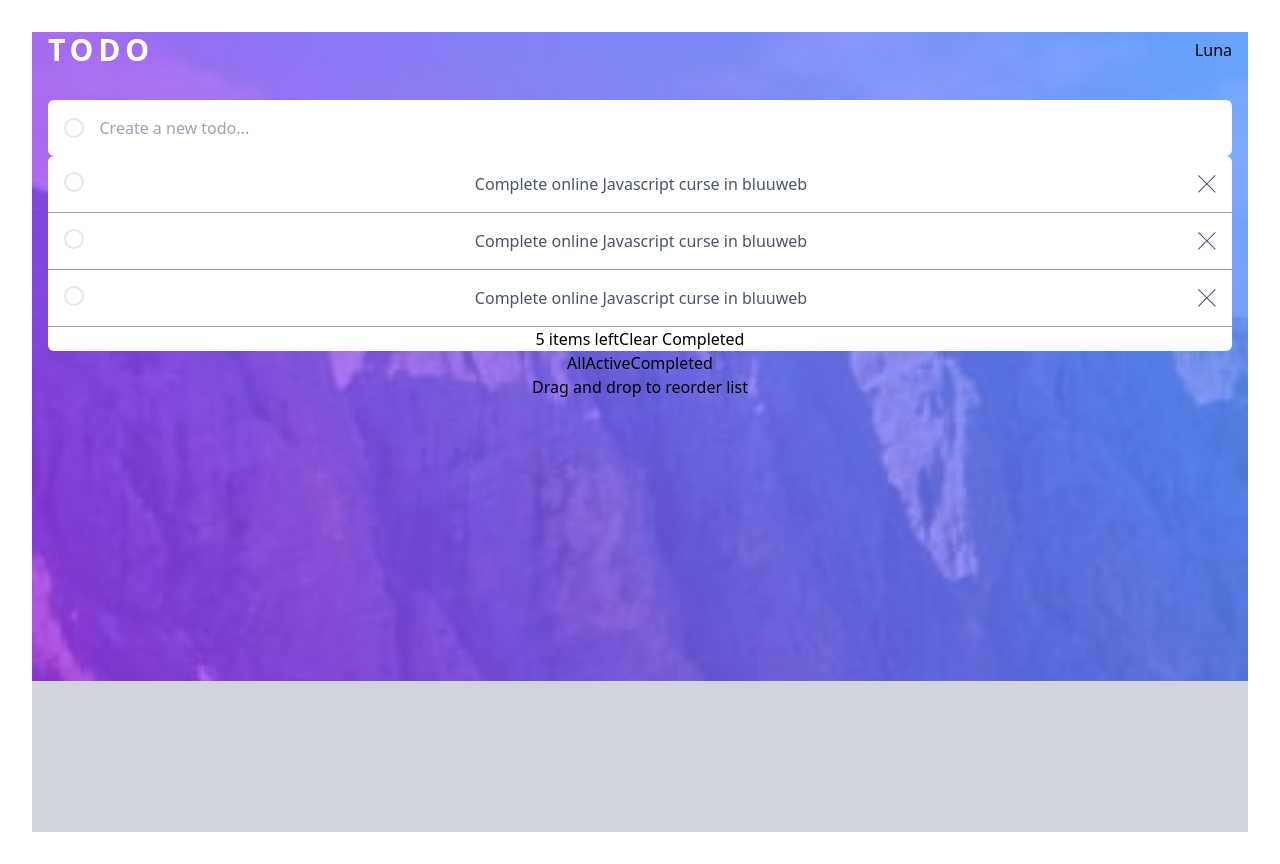
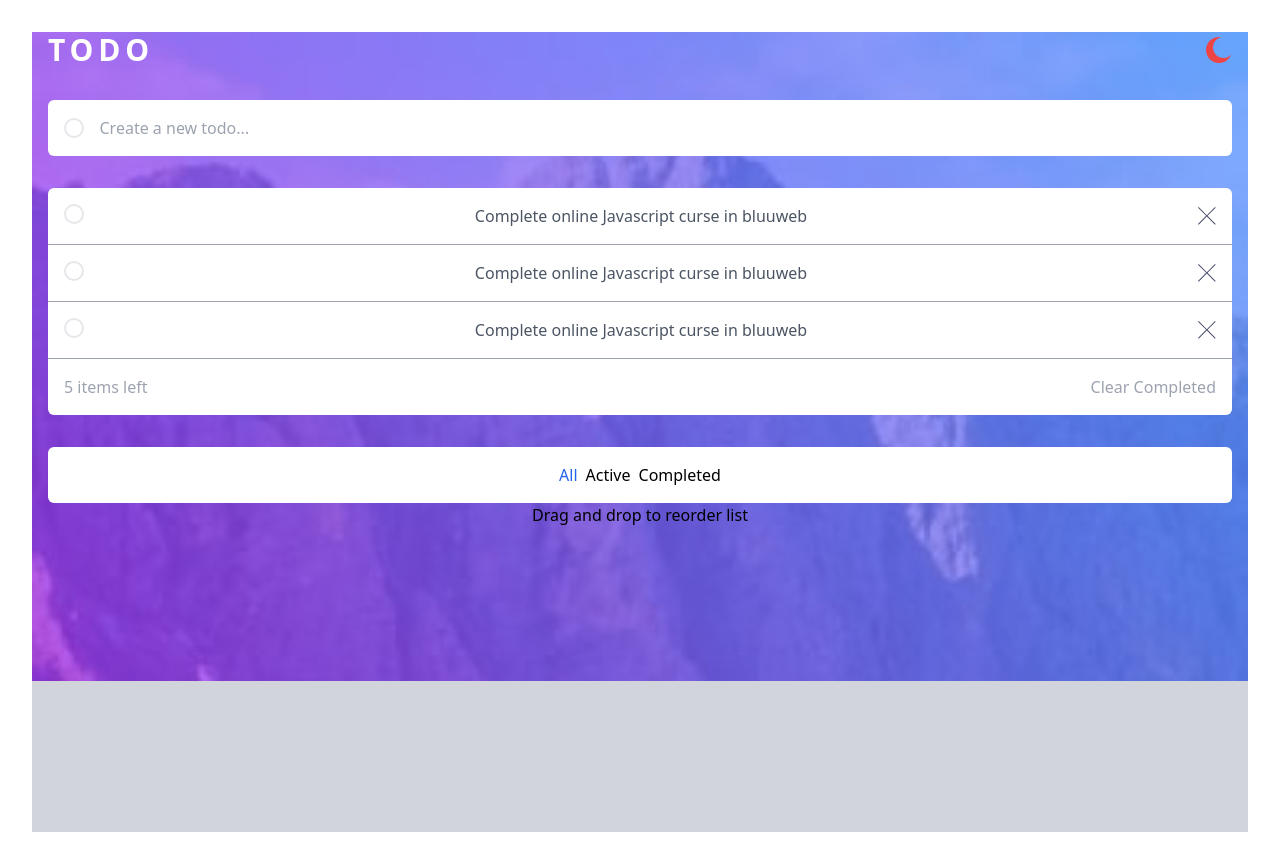
Before and after one commit to ramiro999/todo-react, a React (Vite) app: page / in a window 1280 px wide. Built offline with nearby package versions, Linux system fonts and the light colour scheme.

Commit message:
first commit

```diff
--- a/src/App.jsx
+++ b/src/App.jsx
@@ -1,4 +1,5 @@
 import "./App.css";
+import MoonIcon from "./components/MoonIcon";
 import CrossIcon from "./components/icons/CrossIcon";
 
 function App() {
@@ -13,11 +14,13 @@ function App() {
           <h1 className="text-3xl font-semibold uppercase tracking-[0.3rem] text-white">
             Todo
           </h1>
-          <button>Luna</button>
+          <button>
+            <MoonIcon className="fill-red-500" />
+          </button>
         </div>
 
         <form
-          className="mt-8 flex items-center gap-4 overflow-hidden
+          className=" mt-8 flex items-center gap-4 overflow-hidden
          rounded-md bg-white px-4 py-4"
         >
           <span className="inline-block h-5 w-5 rounded-full border-2"></span>
@@ -29,8 +32,8 @@ function App() {
         </form>
       </header>
 
-      <main className="container mx-auto px-4">
-        <div className="rounded-md bg-white">
+      <main className="container mx-auto mt-8 px-4">
+        <div className="rounded-md bg-white [&>article]:p-4 ">
           <article className="flex gap-4 border-b border-b-gray-400 px-4 py-4">
             <button
               className="inline-block h-5 w-5 flex-none
@@ -70,17 +73,19 @@ function App() {
             </button>
           </article>
 
-          <section>
-            <span>5 items left</span>
-            <button> Clear Completed</button>
+          <section className="flex justify-between px-4 py-4">
+            <span className="text-gray-400 ">5 items left</span>
+            <button className="text-gray-400"> Clear Completed</button>
           </section>
         </div>
       </main>
 
-      <section className="px-auto container mx-auto">
-        <button>All</button>
-        <button>Active</button>
-        <button>Completed</button>
+      <section className="container mx-auto mt-8 px-4">
+        <div className="flex justify-center gap-2 rounded-md bg-white p-4">
+          <button className="text-blue-600">All</button>
+          <button className="hover:text-blue-600">Active</button>
+          <button className="hover:text-blue-600">Completed</button>
+        </div>
       </section>
 
       <p className="text-center">Drag and drop to reorder list</p>
--- /dev/null
+++ b/src/components/MoonIcon.jsx
@@ -0,0 +1,17 @@
+const MoonIcon = ({ fill = "#fff", ...props }) => {
+  return (
+    <svg
+      {...props}
+      fill={fill}
+      xmlns="http://www.w3.org/2000/svg"
+      width="26"
+      height="26"
+    >
+      <path
+        fillRule="evenodd"
+        d="M13 0c.81 0 1.603.074 2.373.216C10.593 1.199 7 5.43 7 10.5 7 16.299 11.701 21 17.5 21c2.996 0 5.7-1.255 7.613-3.268C23.22 22.572 18.51 26 13 26 5.82 26 0 20.18 0 13S5.82 0 13 0z"
+      />
+    </svg>
+  );
+};
+export default MoonIcon;
```
Also changed, not shown: .eslintrc.cjs.
